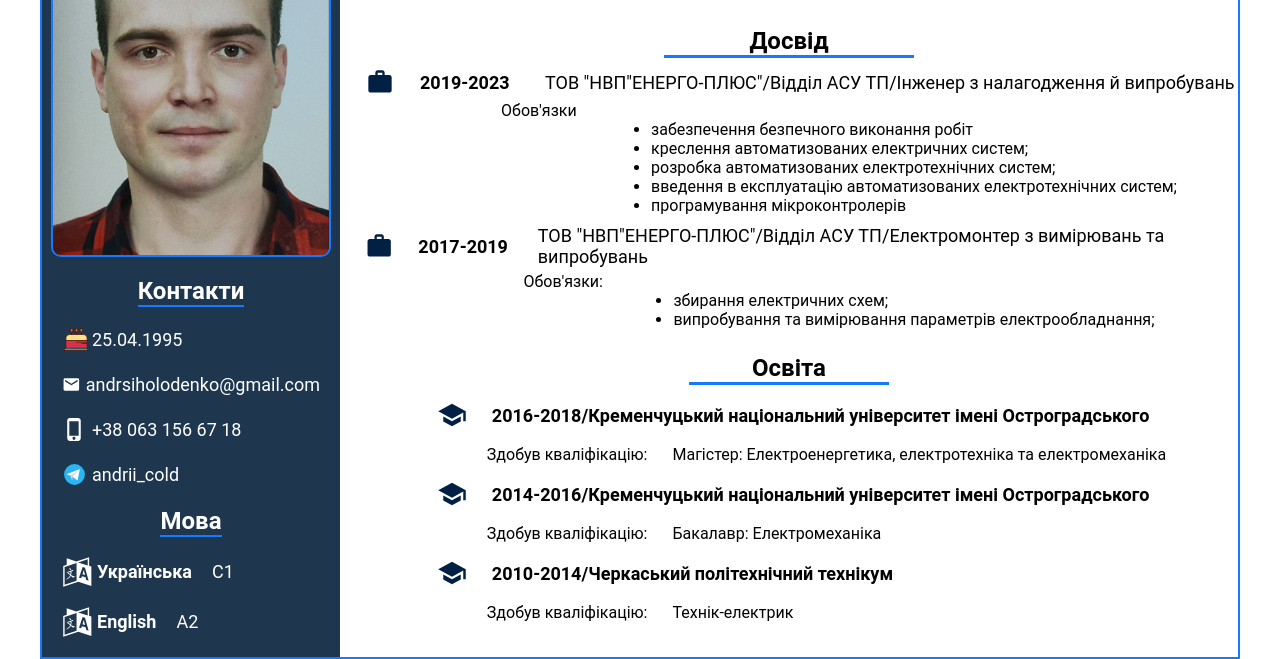
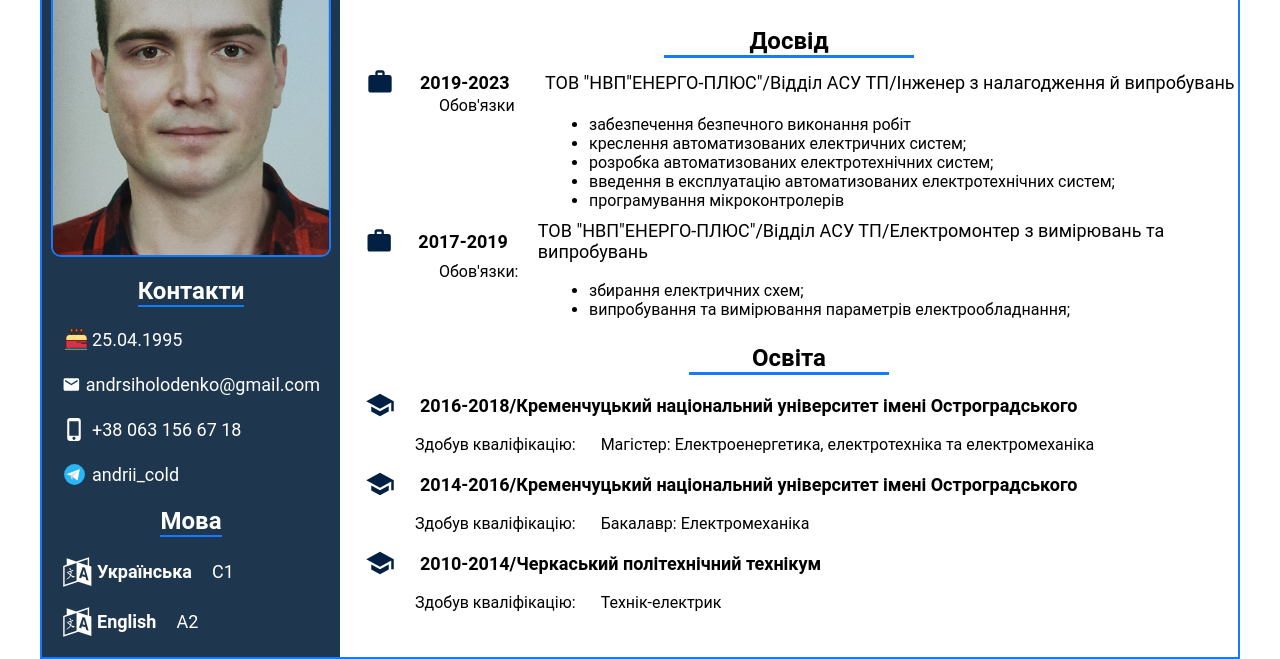
Before and after one commit to AndriiCold/Andrii_Kholodenko_Front-End_developer, a plain HTML site: page index.html in a window 1280 px wide. Shown: the part 144-803 px from the top of the page. Drawn offline with Linux system fonts and the light colour scheme.

Commit message:
engineer

```diff
--- a/assets/style/style.css
+++ b/assets/style/style.css
@@ -235,6 +235,11 @@ a:active { text-decoration: none; }
     background-color: #157AFF;
 }
 
+.experiences__column{
+    width: 700px;
+    align-items: center;
+}
+
 .experiences__content-row {
     margin-top: 10px;
     width: 100%;
@@ -301,6 +306,10 @@ a:active { text-decoration: none; }
     width: 200px;
     height: 3px;
     background-color: #157AFF;
+}
+
+.education__content-column {
+    width: 100%;
 }
 
 .education__content-row {
--- a/index.html
+++ b/index.html
@@ -222,7 +222,7 @@
                     <h4 class="experiences__date">2019-2023</h4>
                     <p class="experiences__subtitle">ТОВ "НВП"ЕНЕРГО-ПЛЮС"/Відділ АСУ ТП/Інженер з налагодження й випробувань</p>
                 </div>
-                <div class="experinces__column">
+                <div class="experiences__column">
                     <span class="experiences__responsibilities">Обов'язки</span>
                     <ul class="experiences__list">
                         <li class="experiences__item">забезпечення безпечного виконання робіт</li>
@@ -239,7 +239,7 @@
                     <h4 class="experiences__date">2017-2019</h4>
                     <p class="experiences__subtitle">ТОВ "НВП"ЕНЕРГО-ПЛЮС"/Відділ АСУ ТП/Електромонтер з вимірювань та випробувань</p>
                 </div>
-                <div class="experinces__column">
+                <div class="experiences__column">
                     <span class="experiences__responsibilities">Обов'язки:</span>
                     <ul class="experiences__list">
                         <li class="experiences__item">збирання електричних схем;</li>
```
